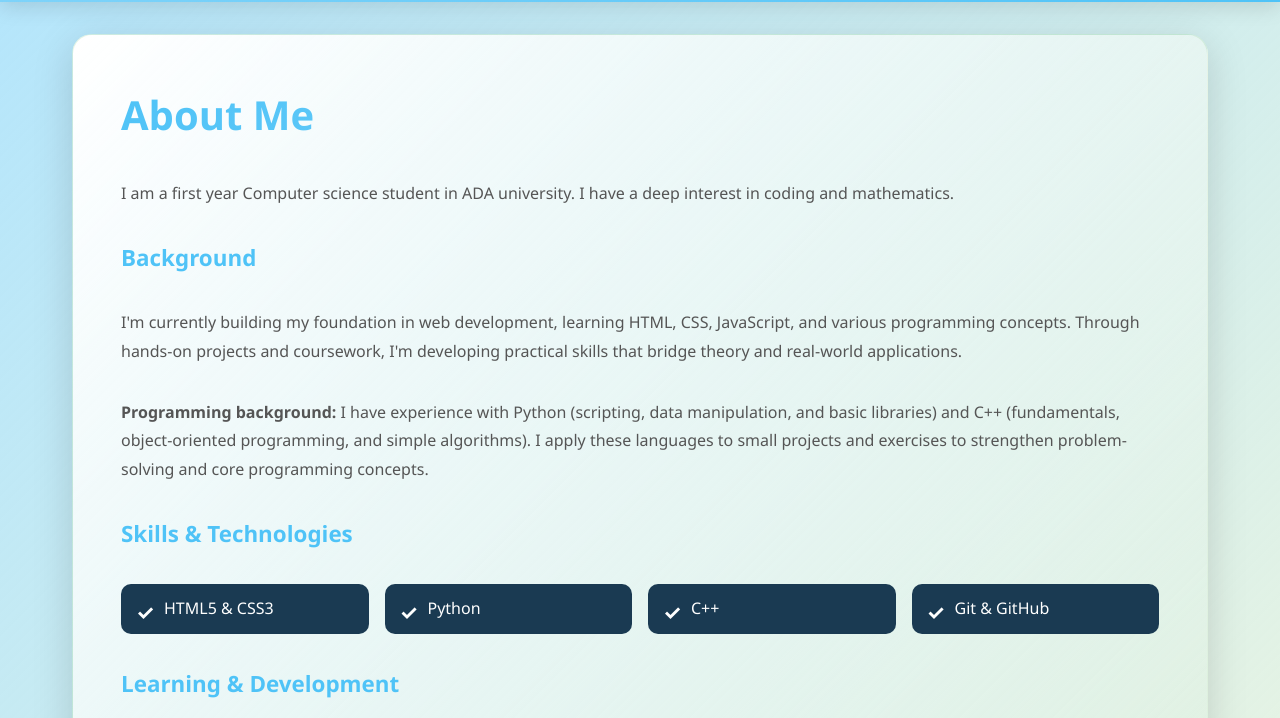
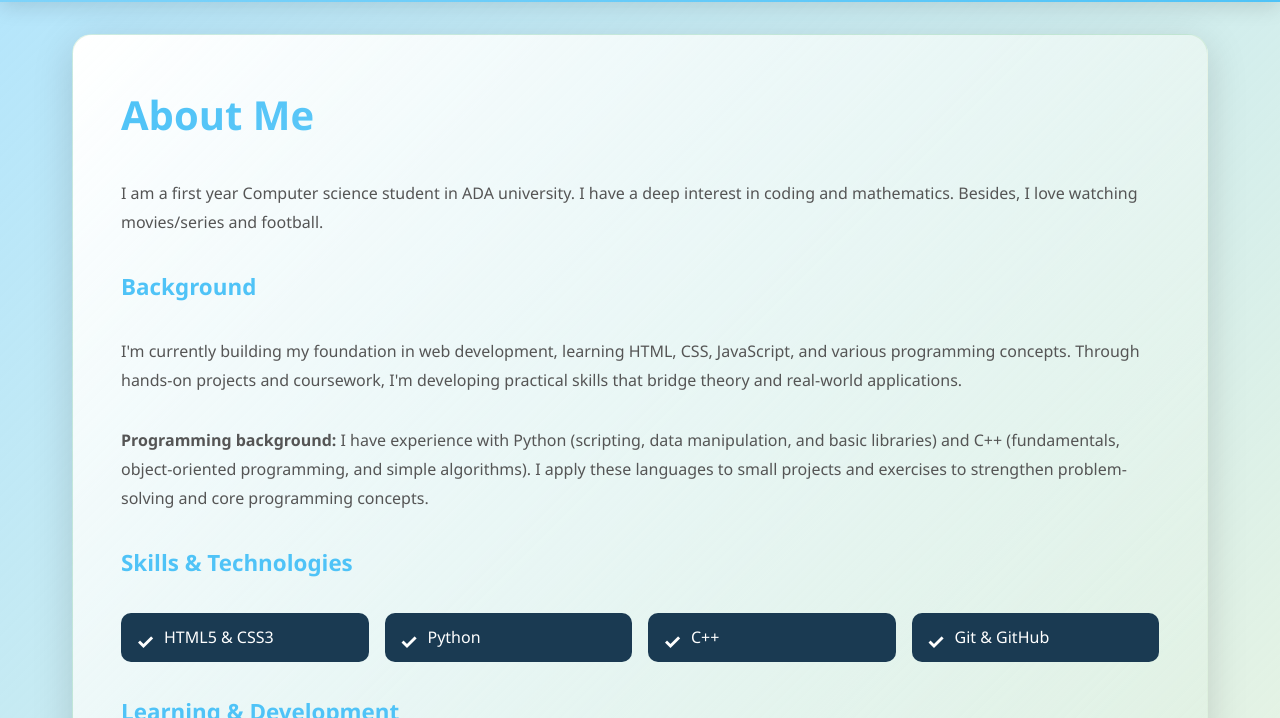
Before and after one commit to Yuniss07/Yuniss07, a plain HTML site: page index.html in a window 1280 px wide. Both pictures are taken after a click on the link "About". Shown: the part 82-800 px from the top of the page. Drawn offline with Linux system fonts and the light colour scheme.

Commit message:
Minor text adjustment

```diff
--- a/index.html
+++ b/index.html
@@ -50,7 +50,7 @@
         <div id="about" class="page">
             <div class="about-section">
                 <h2>About Me</h2>
-                <p>I am a  first year Computer science student in ADA university. I have a deep interest in coding and mathematics.</p>
+                <p>I am a  first year Computer science student in ADA university. I have a deep interest in coding and mathematics. Besides, I love watching movies/series and football.</p>
 
                 <h3>Background</h3>
                 <p>I'm currently building my foundation in web development, learning HTML, CSS, JavaScript, and various programming concepts. Through hands-on projects and coursework, I'm developing practical skills that bridge theory and real-world applications.</p>
```
